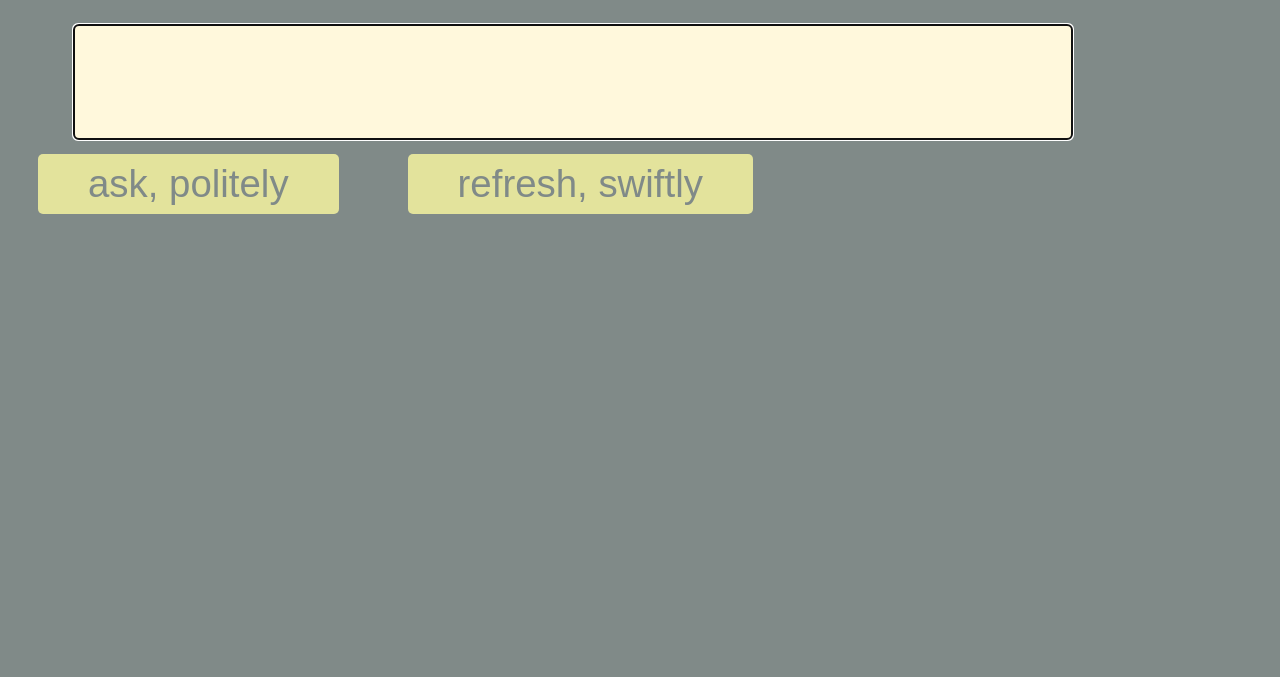
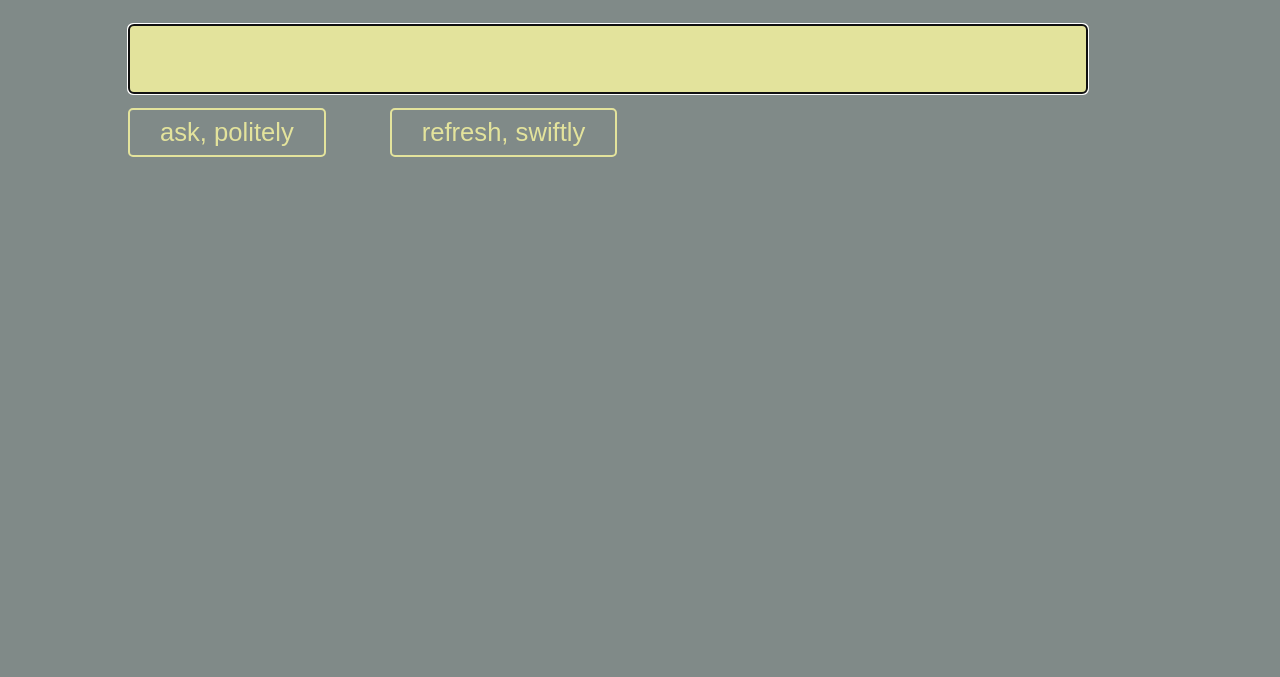
Before and after one commit to sunloafer/minimal-open-express-main, a website: page public/index.html in a window 1280 px wide. Shown: the part 123-800 px from the top of the page. Drawn offline with Linux system fonts and the light colour scheme.

Commit message:
Update styles.css

```diff
--- a/public/styles.css
+++ b/public/styles.css
@@ -1,71 +1,81 @@
-h1 {
-  font-family: Arial, Helvetica, sans-serif;
-  font-size: 8vw;
-  color: 	#FFF8DC;
-  border-bottom: solid;
-  border-bottom-color: #e3e39c;
-  border-width: 4pt;
-  margin-left: 65px;
-  margin-right: 50px;
-  margin-bottom: 20px;
-}
 p {
   font-family: Arial, Helvetica, sans-serif;
   font-size: 3vw;
-  color: 	#FFF8DC;
-  margin-left: 65px;
+  color: #000;
+  margin-left: 120px;
   margin-right: 50px;
 }
 textarea {
-  font-size: 3vw;
+  font-size: 2vw;
   font-family: Arial, Helvetica, sans-serif;
-  color:#808a88;
-  margin-left: 65px;
-  margin-right: 50px;
+  color: #808a88;
+  margin-left: 120px;
   width: 75%;
-  padding: 12px 24px;
+  padding: 5px 5px;
   resize: none;
-  background-color: #FFF8DC;
-  border: 2px solid #FFF8DC;
+  background-color: #e3e39c;
   border-radius: 5px;
-}
-div {
-  margin-left: 65px;
-  margin-right: 50px;
 }
 body {
   background-color: #808a88;
 }
 #response {
   font-family: Arial, Helvetica, sans-serif;
-  font-size: 3vw;
-  color: 	#FFF8DC;
-  padding-top: 15px;
+  font-size: 2vw;
+  color: 	#000;
+  padding-top: 30px;
   padding-bottom: 15px;
+  margin-left: 120px;
+  margin-right: 90px;
 }
 button {
-  border: 1px;
-  font-size: 3vw;
+  border: 2px solid #e3e39c;
+  font-size: 2vw;
   text-align: center;
-  color: #808a88;
-  padding: 8px 50px;
+  color: #e3e39c;
+  padding: 8px 30px;
   display: inline-flex;
   cursor: pointer;
-  margin-left: 65px;
+  margin-left: 120px;
   margin-top: 10px;
-  background-color: #e3e39c;
+  background-color: #808a88;
   border-radius: 5px;
+  transition-duration: 0.4s;
 }
+
 .button2 {
-  border: 1px;
-  font-size: 3vw;
+  border: 2px solid #e3e39c;
+  font-size: 2vw;
   text-align: center;
-  color: #808a88;
-  padding: 8px 50px;
+  color: #e3e39c;
+  padding: 8px 30px;
   display: inline-flex;
   cursor: pointer;
-  margin-left: 30px;
+  margin-left: 120px;
   margin-top: 10px;
+  background-color: #808a88;
+  border-radius: 5px;
+  transition-duration: 0.4s;
+}
+.button2:hover {
   background-color: #e3e39c;
+  color: black;
+}
+.button3 {
+  border: 2px solid #e3e39c;
+  font-size: 2vw;
+  text-align: center;
+  color: #e3e39c;
+  padding: 8px 30px;
+  display: inline-flex;
+  cursor: pointer;
+  margin-left: 60px;
+  margin-top: 10px;
+  background-color: #808a88;
   border-radius: 5px;
+  transition-duration: 0.4s;
 }
+.button3:hover {
+  background-color: #e3e39c;
+  color: black;
+}
```
